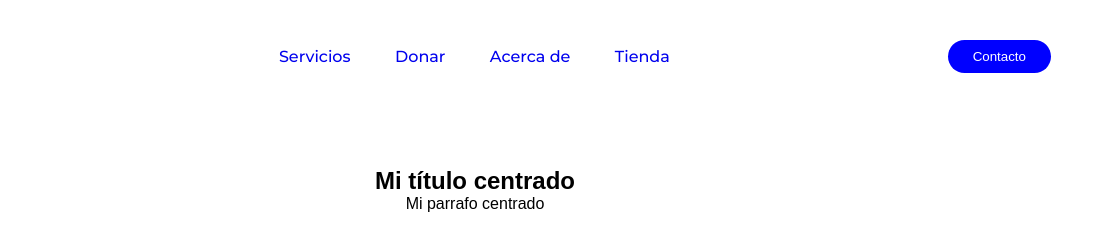
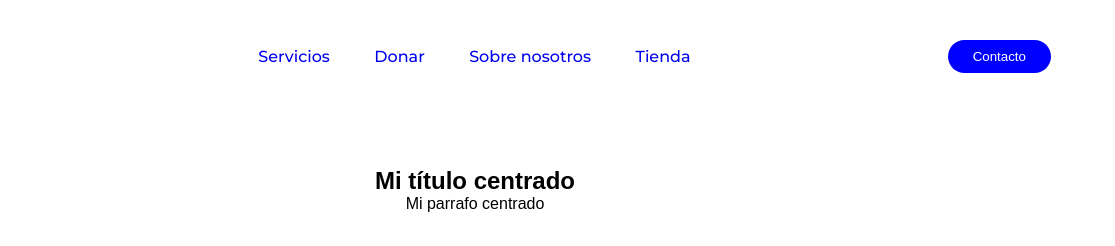
Before and after one commit to Michael-jimenez-perez/MSR-Technology, a plain HTML site: page MSR Technology.html in a window 1280 px wide. Shown: the top 246 px of the page, 165-1280 px from the left. Drawn offline with Linux system fonts and the light colour scheme.

Commit message:
Update MSR Technology.html

```diff
--- a/MSR Technology.html
+++ b/MSR Technology.html
@@ -14,7 +14,7 @@
             <ul class="lista">
                 <li><a href="#">Servicios</a></li>
                 <li><a href="#">Donar</a></li>
-                <li><a href="#">Acerca de</a></li>
+                <li><a href="#">Sobre nosotros</a></li>
                 <li><a href="#">Tienda</a></li>
             </ul>
         </nav>
```
